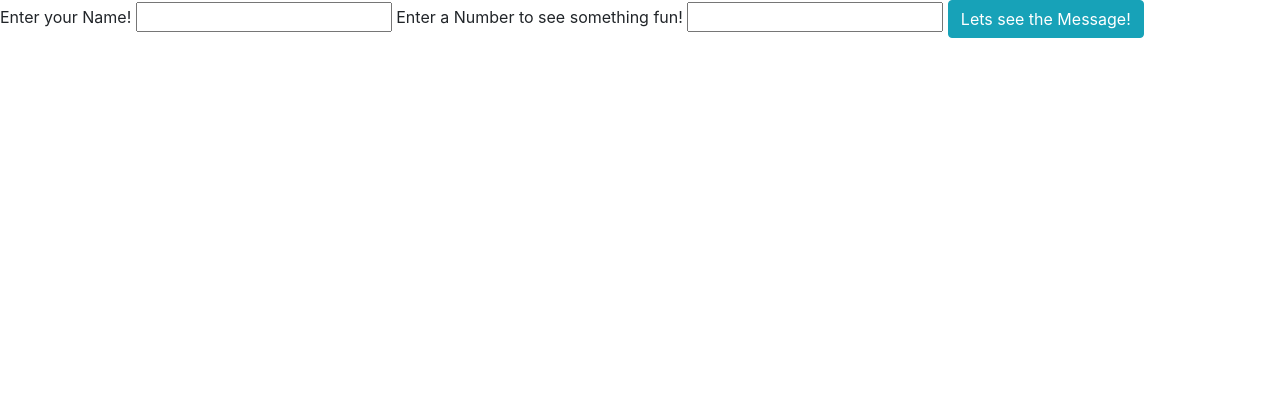
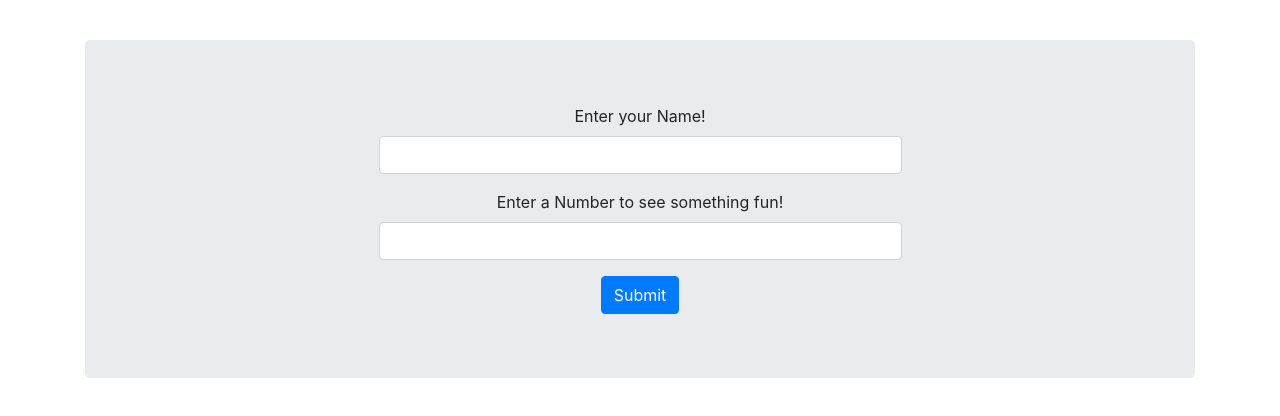
Before and after one commit to NeverSettels/arrays-and-looping, a plain HTML site: page index.html in a window 1280 px wide. Drawn offline with Linux system fonts and the light colour scheme.

Commit message:
Clean up user interface with bootstrap and css

```diff
--- a/css/styles.css
+++ b/css/styles.css
@@ -0,0 +1,8 @@
+.jumbotron{
+    margin-top: 5vh;
+}
+
+input[type=text]{
+    width: 50%;
+    margin-left: 25%
+}
--- a/index.html
+++ b/index.html
@@ -12,14 +12,20 @@
     <title>Document</title>
 </head>
 
-<body>
-    <form id='form1'>
-        <label for="input1">Enter your Name!</label>
-        <input id="input1" type="text">
-        <label for="input2">Enter a Number to see something fun!</label>
-        <input id="input2" type="text">
-        <button class='btn btn-info'>Lets see the Message!</button>
-    </form>
+<body class='container'>
+    <div class="jumbotron">
+        <form id='form1' align="center">
+            <div class="form-group">
+                <label for="input1">Enter your Name!</label>
+                <input id="input1" type="text" class="form-control">
+            </div>
+            <div class="form-group">
+                <label for="input2">Enter a Number to see something fun!</label>
+                <input type="text" class="form-control" id="input2">
+            </div>
+            <button type="submit" class="btn btn-primary">Submit</button>
+        </form>
+    </div>
 
     <div class="display-result"></div>
 </body>
```
